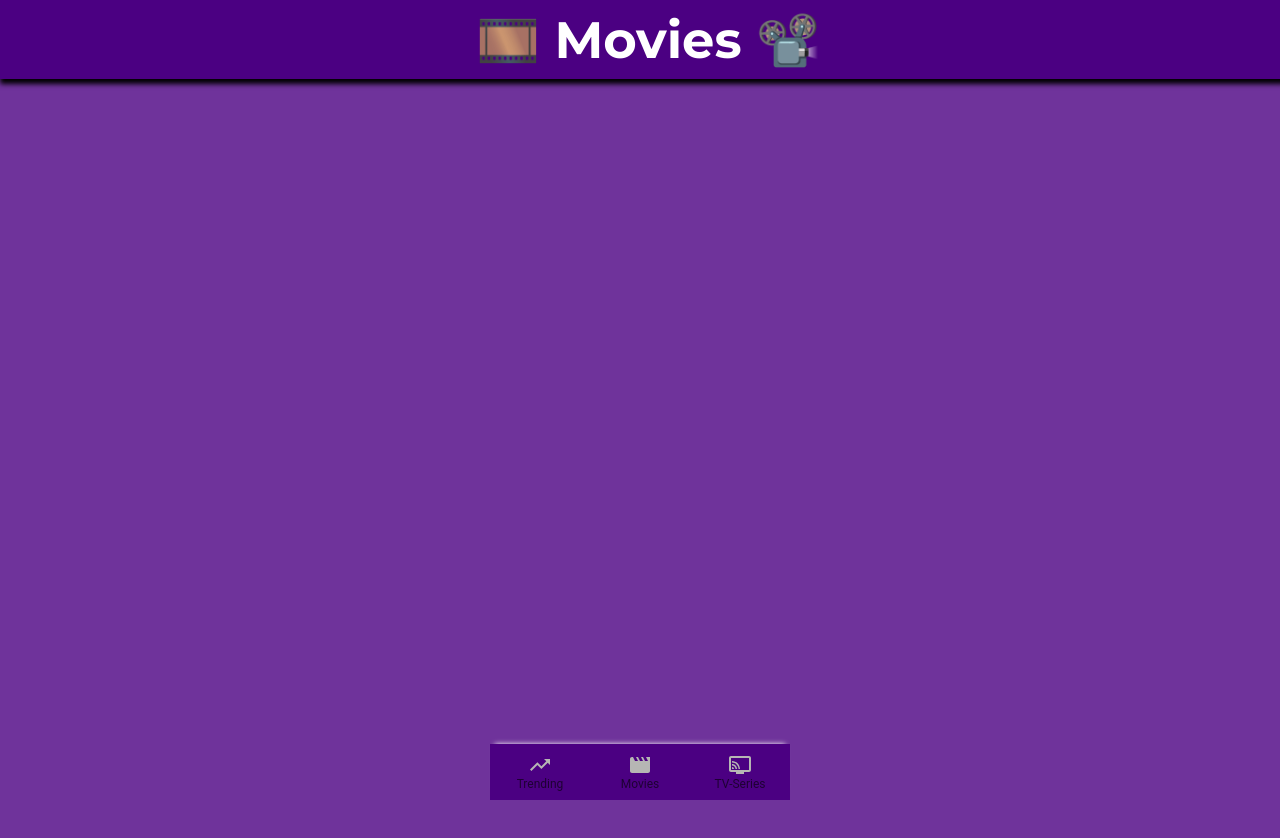
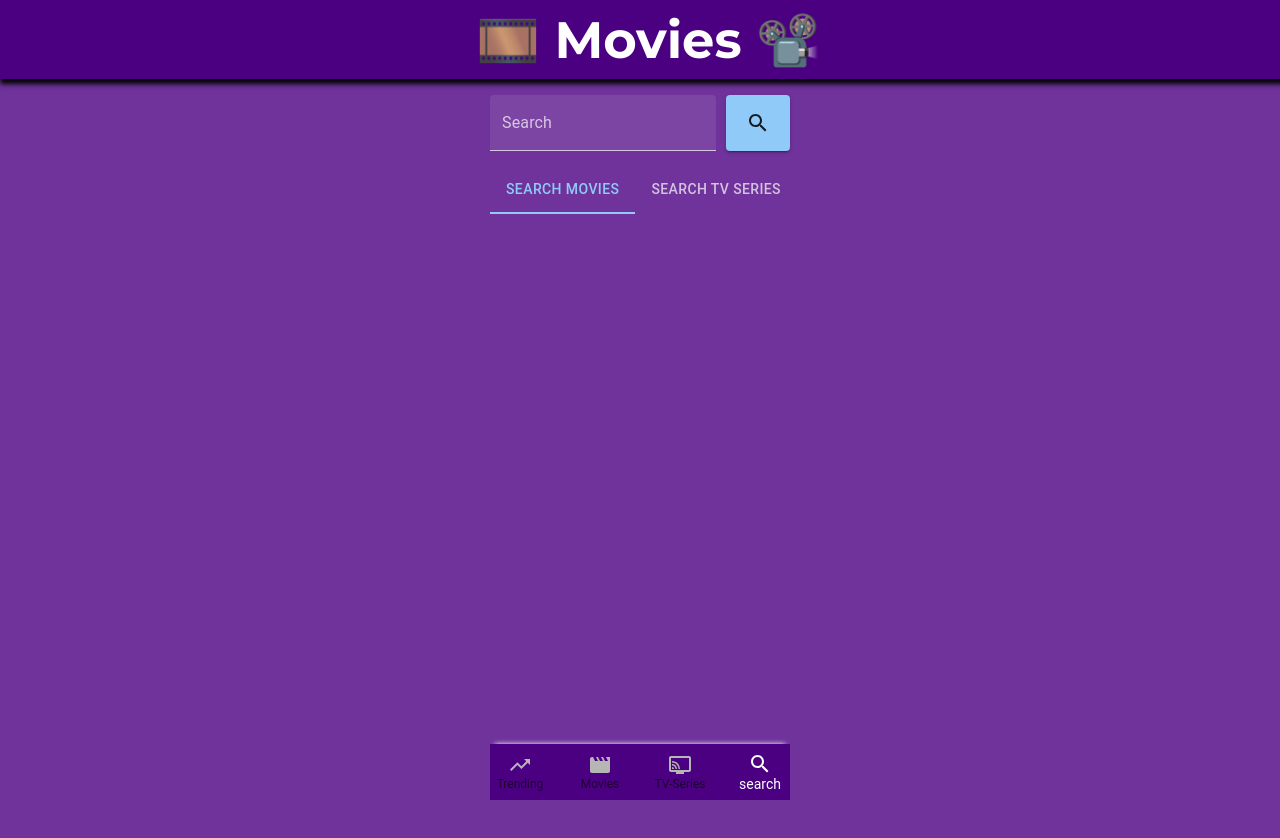
Before and after one commit to mkatay/moviesapp, a React (Vite) app: page /search in a window 1280 px wide. Shown: the top 838 px of the page. Built offline with nearby package versions, Linux system fonts and the light colour scheme.

Commit message:
search page

```diff
--- a/src/App.jsx
+++ b/src/App.jsx
@@ -5,6 +5,7 @@ import { Trendings } from './components/Trendings'
 import { MoviesPage } from './components/MoviesPage'
 import { SeriesPage } from './components/SeriesPage'
 import { BottomNav } from './components/BottomNav'
+import { SearchPage } from './components/SearchPage'
 import {QueryClient,QueryClientProvider} from 'react-query'
 
 const queryClient=new QueryClient()
@@ -20,6 +21,7 @@ function App() {
         <Route path='/' element={<Trendings />} />
         <Route path='/movies' element={<MoviesPage />} />
         <Route path='/series' element={<SeriesPage />} />
+        <Route path='/search' element={<SearchPage />} />
        </Routes>
       </div>
       <BottomNav />
--- a/src/components/BottomNav.jsx
+++ b/src/components/BottomNav.jsx
@@ -5,6 +5,7 @@ import BottomNavigationAction from '@mui/material/BottomNavigationAction';
 import ConnectedTvIcon from '@mui/icons-material/ConnectedTv';
 import MovieCreationIcon from '@mui/icons-material/MovieCreation';
 import TrendingUpIcon from '@mui/icons-material/TrendingUp';
+import SearchIcon from '@mui/icons-material/Search';
 import {NavLink,useLocation} from 'react-router-dom'
 import { makeStyles } from '@mui/styles'
 
@@ -51,6 +52,13 @@ export const BottomNav=()=> {
 
 
           />
+           <BottomNavigationAction label="search" icon={<SearchIcon />}
+          component={NavLink}
+          value='/search'
+          to='/search'
+
+
+          />
       </BottomNavigation>
     </Box>
   );
--- /dev/null
+++ b/src/components/SearchPage.jsx
@@ -0,0 +1,60 @@
+import React from "react";
+import { useState,useRef } from "react";
+import TextField from "@mui/material/TextField";
+import { Button, Tabs,Tab, ThemeProvider, createTheme } from "@mui/material";
+import SearchIcon from "@mui/icons-material/Search";
+import { SearchResults } from "./SearchResults";
+
+
+
+
+
+export const SearchPage = () => {
+  const [type, setType] = useState(0);
+  const [searchText,setSearchText] = useState("")
+  const [fetchData,setFetchData] = useState(false)
+
+  const darkTheme = createTheme({
+    palette: {
+      mode: "dark",
+    },
+  });
+  const handleChange =(event,newValue) => {
+    setType(newValue)
+
+  }
+ const handleChangeText=(e)=>{
+    setSearchText(e.target.value)
+    setFetchData(false)
+ }
+
+console.log(searchText);
+  return (
+    <div>
+      <ThemeProvider theme={darkTheme}>
+        <div style={{ display: "flex", margin: "15px auto",maxWidth:'300px',justifyContent: "center"}}>
+          <TextField
+            style={{ flex: 1 }}
+            className="searchBox"
+            label="Search"
+            variant="filled"
+           onChange={handleChangeText}
+          />
+          <Button variant="contained" style={{ marginLeft: 10 }} onClick={()=>setFetchData(true)}>
+            <SearchIcon />
+          </Button>
+        </div>
+        <div style={{ display: "flex", margin: "15px auto",maxWidth:'300px',justifyContent: "center"}}>
+        <Tabs value={type} indicatorColor="primary" textColor="primary"
+            onChange={handleChange}
+        >
+            <Tab  label="Search Movies" />
+            <Tab  label="Search TV Series" />
+        </Tabs>
+        </div>
+      </ThemeProvider>
+      {fetchData && <SearchResults searchText={searchText} type={type?'tv':'movie'}/>}
+
+    </div>
+  );
+};
--- /dev/null
+++ b/src/components/SearchResults.jsx
@@ -0,0 +1,30 @@
+import React,{useState} from "react";
+import { SingleContent } from "./SingleContent";
+import { getData } from "../utils";
+import {useQuery} from 'react-query';
+
+export const SearchResults = ({searchText,type}) => {
+    const [page,setPage] = useState(1);
+  const urlSearch = `https://api.themoviedb.org/3/search/${type}?api_key=${import.meta.env.VITE_API_KEY}&include_adult=false&query=${searchText}&page=${page}`;
+  const { data, status } = useQuery(["searchedItems", urlSearch], getData);
+  status == "success" && console.log(data.results, data.total_pages);
+  return (
+    <div className="content">
+      {status == "success" &&
+        data.results.map((obj) => (
+          <SingleContent
+            key={obj.id}
+            id={obj.id}
+            poster={obj.poster_path}
+            title={obj.title || obj.name}
+            type={obj.media_type}
+            date={obj.release_date || obj.first_air_date}
+            vote={obj.vote_average}
+          />
+        ))}
+      {status == "success" &&
+        data.results.length == 0 &&
+        (type ? <h2>No Series Found</h2> : <h2>No Movies Found</h2>)}
+    </div>
+  );
+};
--- a/src/components/SingleContent.css
+++ b/src/components/SingleContent.css
@@ -7,8 +7,9 @@
     padding: 10px;
     margin:5px;
     border-radius: 5px;
+    position: relative;
 }
-.single-content:hover{
+.single-content:hover {
     background-color:white;
     color: rgb(58, 1, 98);
 }
@@ -20,3 +21,17 @@ justify-content: space-around;
     text-align: center;
     text-transform: uppercase;;
 }
+.vote{
+    width: 30px;
+    height: 30px;
+    border: 1px solid #eee;
+    border-radius:50%;
+    display: flex;
+    justify-content: center;
+    align-items: center;
+    font-size: 0.6rem;
+    position: absolute;
+    top:-10px;
+    right: 0;
+
+}
--- a/src/components/SingleContent.jsx
+++ b/src/components/SingleContent.jsx
@@ -12,6 +12,7 @@ export const SingleContent = ({id,poster,title,type,date,vote}) => {
             <span>{type}</span>
             <span>{date}</span>
         </div>
+        <div className="vote">{vote}</div>
     </div>
   )
 }
--- a/src/components/Trendings.jsx
+++ b/src/components/Trendings.jsx
@@ -5,9 +5,8 @@ import { SingleContent } from "./SingleContent";
 import { ContentPagination } from "./ContentPagination";
 import { useState } from "react";
 
-const urlTrending = `https://api.themoviedb.org/3/trending/movie/day?api_key=${
-  import.meta.env.VITE_API_KEY
-}`;
+const urlTrending = `https://api.themoviedb.org/3/trending/all/day?api_key=${
+  import.meta.env.VITE_API_KEY}&include_adult=false`;
 
 export const Trendings = () => {
   const [page, setPage] = useState(1);
```
